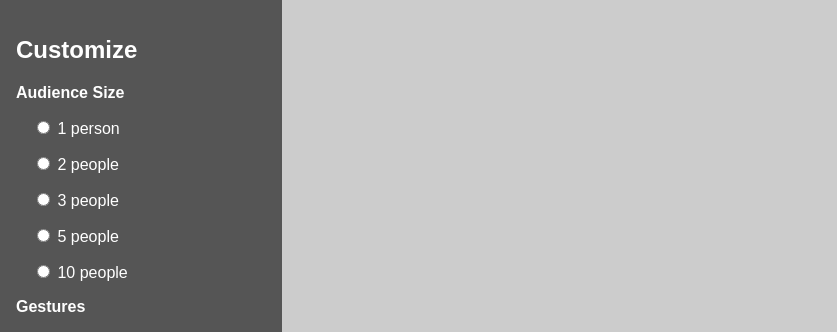
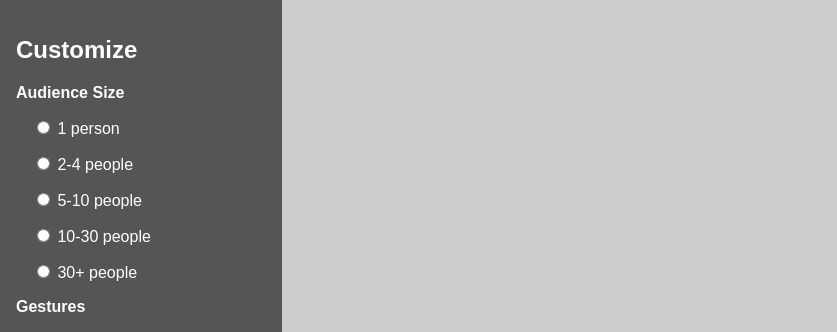
Before and after one commit to JackYoung71/Pitch-UI-UX-Experimentation, a plain HTML site: page index.html in a window 1280 px wide. Shown: the top 332 px of the page, without its empty margins (0-837 px from the left). Drawn offline with Linux system fonts and the light colour scheme.

Commit message:
Update index.html

```diff
--- a/index.html
+++ b/index.html
@@ -102,19 +102,19 @@
       </label>
       <label for="audience-2">
         <input type="radio" name="audienceSize" value="2-4" id="audience-2-4" />
-        2 people
+        2-4 people
       </label>
       <label for="audience-3">
         <input type="radio" name="audienceSize" value="5-10" id="audience-5-10" />
-        3 people
+        5-10 people
       </label>
       <label for="audience-5">
         <input type="radio" name="audienceSize" value="10-30" id="audience-10-30" />
-        5 people
+        10-30 people
       </label>
       <label for="audience-10">
         <input type="radio" name="audienceSize" value="30+" id="audience-30+" />
-        10 people
+       30+ people
       </label>
     </div>
 
```
